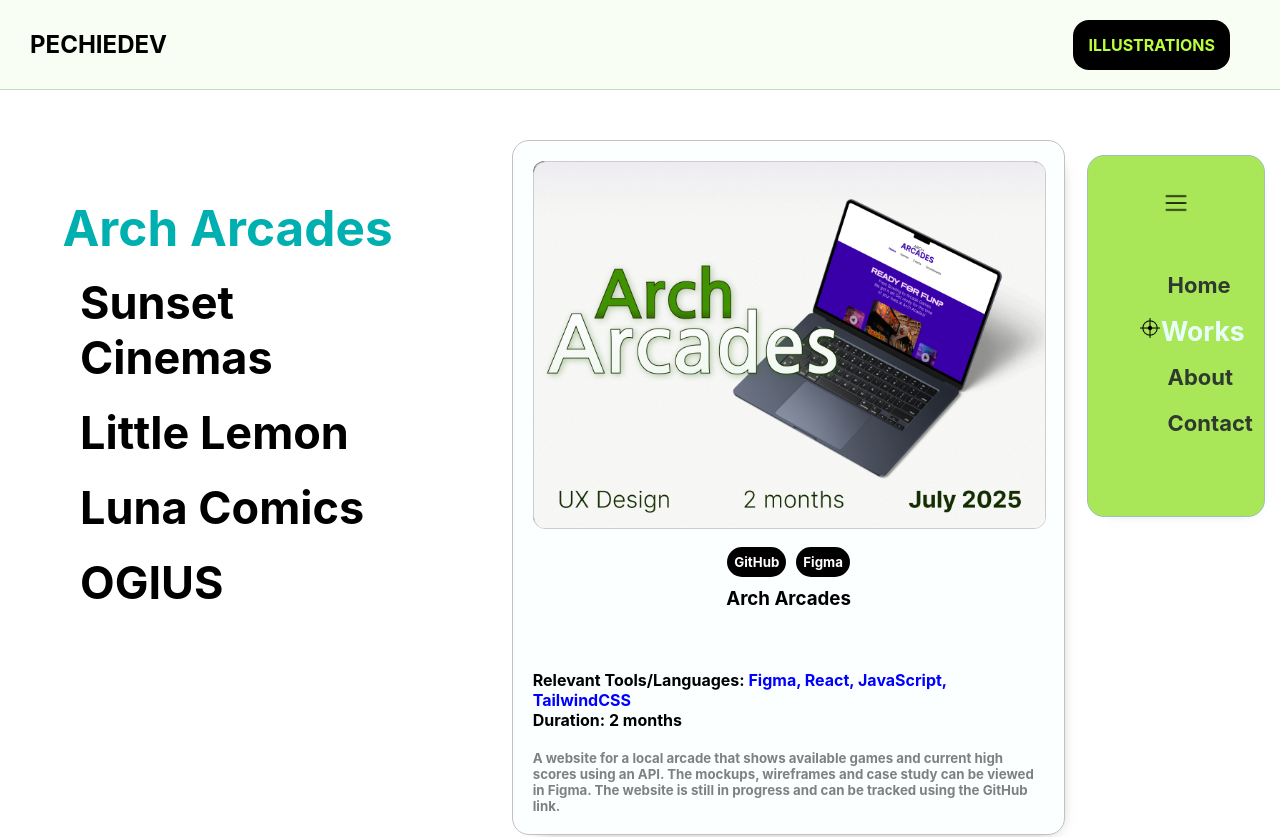
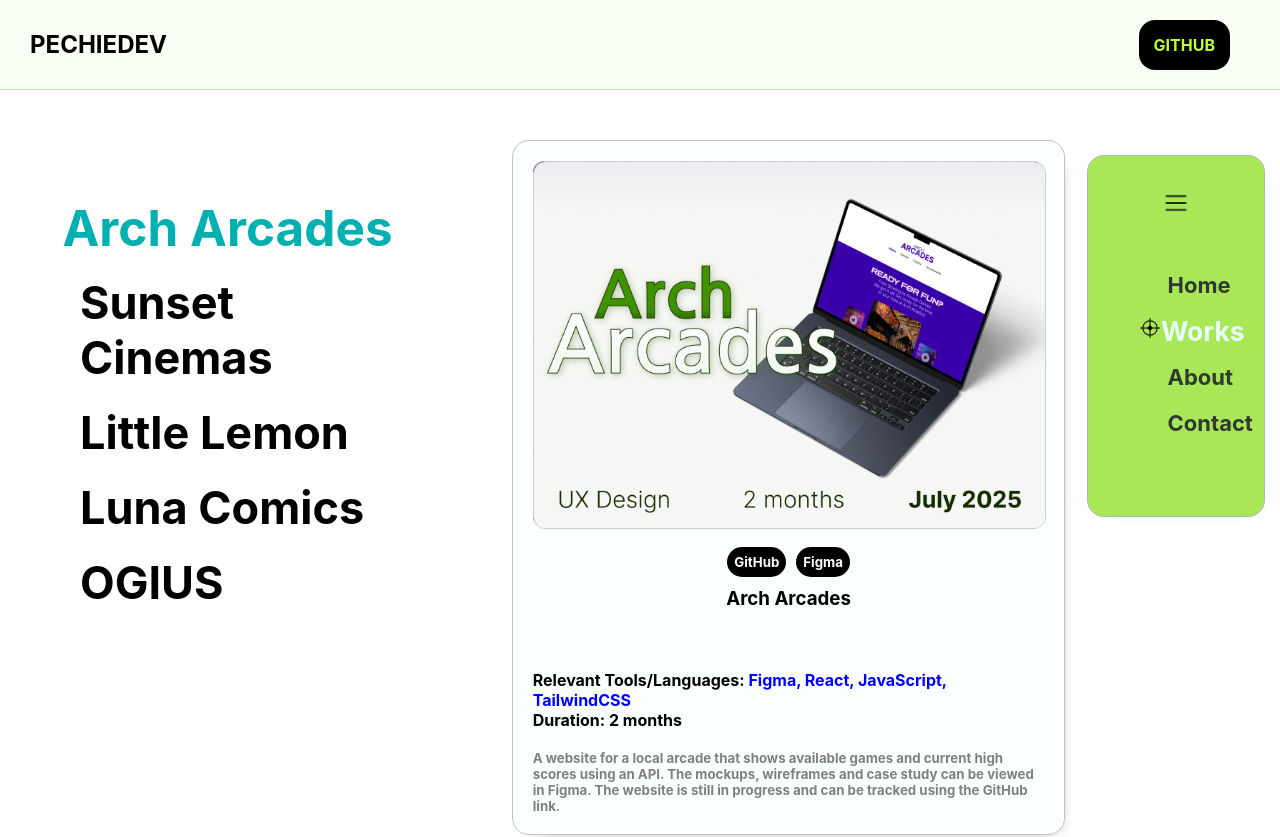
Before and after one commit to pixelatedpup/pechiedev, a React (Create React App) app: page /pechiedev/works in a window 1280 px wide. Shown: the top 837 px of the page. Built offline with nearby package versions, Linux system fonts and the light colour scheme.

Commit message:
Added GitHub link to the portfolio website

```diff
--- a/src/components/Header.js
+++ b/src/components/Header.js
@@ -8,7 +8,7 @@ const Header = () => {
                id="link-item"
                style={{textDecoration: 'none'}}><h2 id="logo">PECHIEDEV</h2></NavLink>
                <ul className="options">
-                    <li><b><a href="https://www.behance.net/ogius">ILLUSTRATIONS</a></b></li>
+                    <li><b><a href="https://github.com/pixelatedpup">GITHUB</a></b></li>
 
                </ul>
         </div>
```
